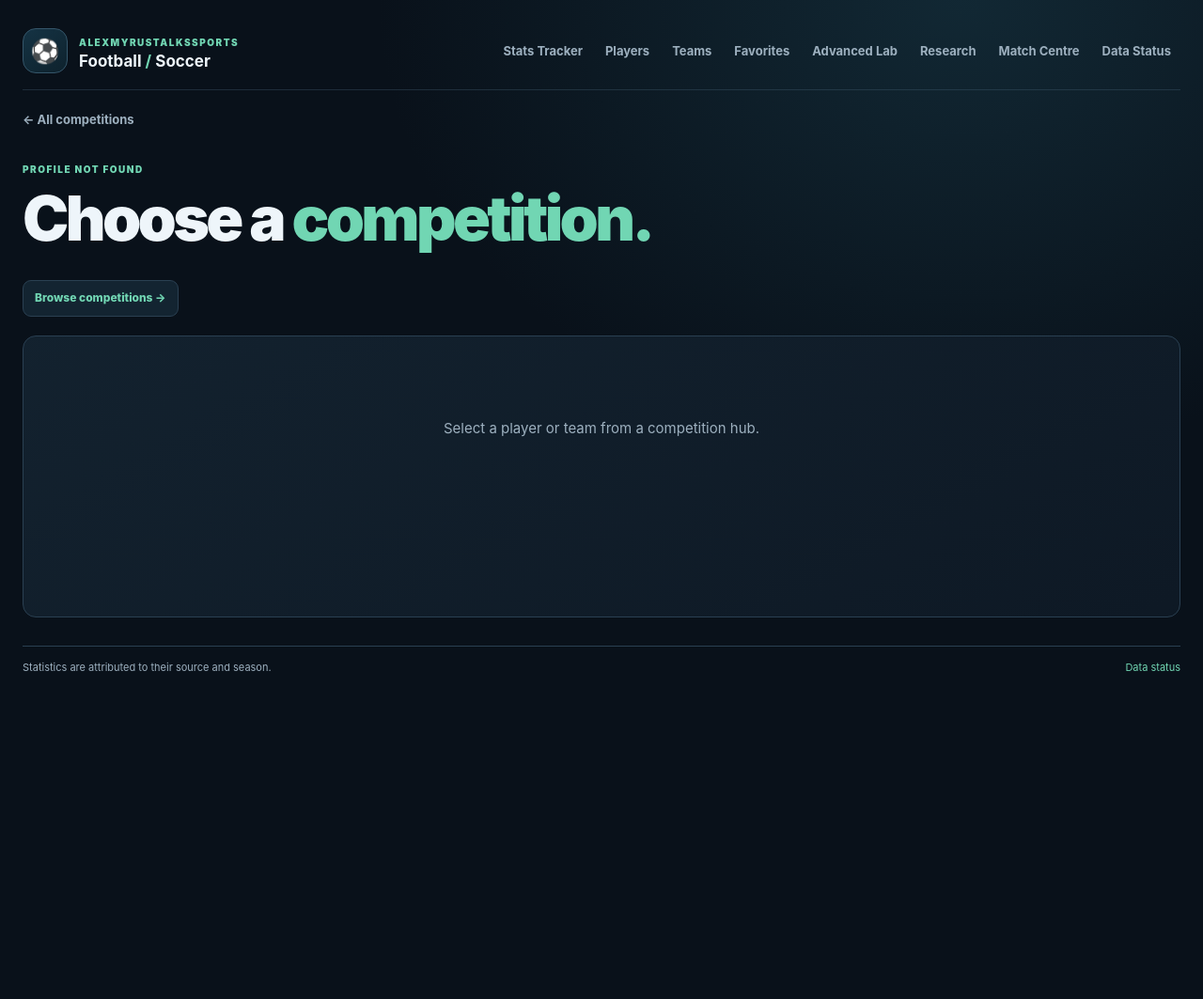
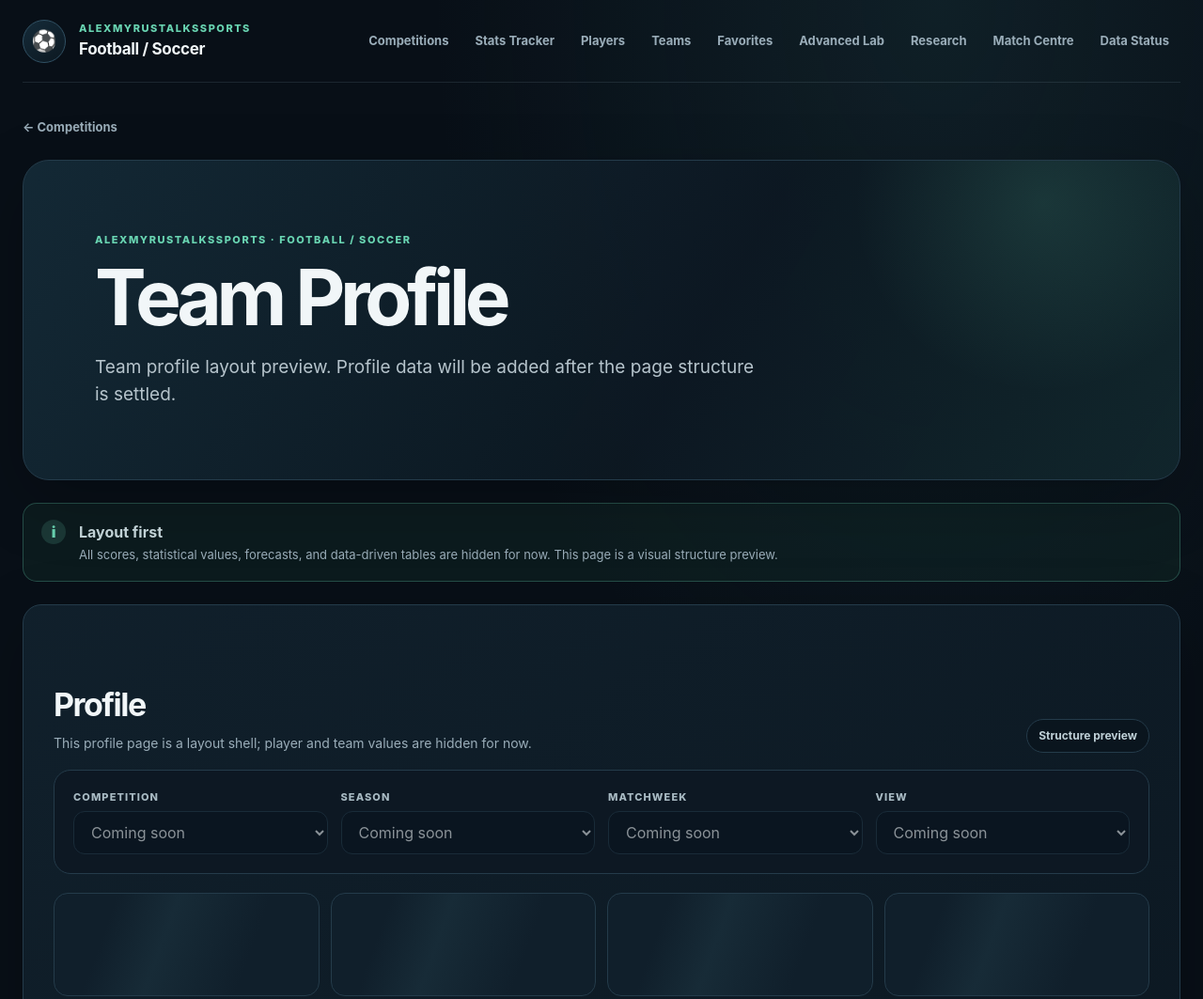
Before and after one commit to AWM-09/football-stats-tracker, a plain HTML site: page entity.html in a window 1280 px wide. Shown: the top 1063 px of the page at 94% size. Before the commit the page ends 800 px from the top, so only its background shows below. Drawn offline with Linux system fonts and the light colour scheme.

Commit message:
Replace stats pages with layout-first scaffolds

```diff
--- a/entity.html
+++ b/entity.html
@@ -1,14 +1,30 @@
 <!doctype html>
 <html lang="en">
 <head>
-  <meta charset="utf-8"><meta name="viewport" content="width=device-width,initial-scale=1"><meta name="theme-color" content="#09111a">
-  <link rel="icon" type="image/svg+xml" href="./favicon.svg"><link rel="stylesheet" href="./styles.css">
-  <title>Football profile | Football & Soccer</title>
+  <meta charset="utf-8">
+  <meta name="viewport" content="width=device-width,initial-scale=1">
+  <meta name="theme-color" content="#080f17">
+  <meta name="description" content="Football/Soccer platform layout preview.">
+  <link rel="icon" type="image/svg+xml" href="./favicon.svg">
+  <link rel="stylesheet" href="./layout.css?v=layout-first-1">
+  <title>Football/Soccer | Layout First</title>
 </head>
-<body><main>
-  <header class="topbar"><a class="brand" href="./index.html"><span class="brand-mark" aria-hidden="true">⚽</span><span><span class="eyebrow">AlexMyrusTalksSports</span><strong>Football <span class="brand-divider">/</span> Soccer</strong></span></a><nav class="nav" aria-label="Main navigation"><a href="./stats.html">Stats Tracker</a><a href="./competition.html?view=players">Players</a><a href="./competition.html?view=teams">Teams</a><a href="./favorites.html">Favorites</a><a href="./advanced.html">Advanced Lab</a><a href="./research.html">Research</a><a href="./calendar.html">Match Centre</a><a href="./health.html">Data Status</a></nav></header>
-  <a class="back-link" id="entityBack" href="./index.html">← All competitions</a>
-  <section class="competition-hero" id="entityHero" aria-live="polite"></section>
-  <section class="competition-content"><div class="panel" id="entityPanel" aria-live="polite"><div class="unavailable"><span class="unavailable-icon">◷</span><h2>Loading profile</h2></div></div></section>
-  <footer class="footer"><span>Statistics are attributed to their source and season.</span><span><a href="./health.html">Data status</a></span></footer>
-</main><script src="./app.js?v=football-platform-3" defer></script></body></html>
+<body data-page="profile">
+  <div class="shell">
+    <header class="topbar">
+      <a class="brand" href="./index.html" aria-label="Football and Soccer home">
+        <span class="brand-icon" aria-hidden="true">⚽</span>
+        <span class="brand-copy"><small>AlexMyrusTalksSports</small><strong>Football <span aria-hidden="true">/</span> Soccer</strong></span>
+      </a>
+      <nav class="main-nav" id="siteNav" aria-label="Main navigation"></nav>
+    </header>
+    <main class="page">
+      <div class="breadcrumb" id="siteCrumbs"></div>
+      <section class="hero" id="siteHero" aria-live="polite"></section>
+      <div id="siteContent"></div>
+    </main>
+    <footer class="page-footer"><span>Football/Soccer · Layout phase</span><span>Statistics and results are hidden for now.</span><a href="./index.html">Browse competitions</a></footer>
+  </div>
+  <script src="./site.js?v=layout-first-1" defer></script>
+</body>
+</html>
```
